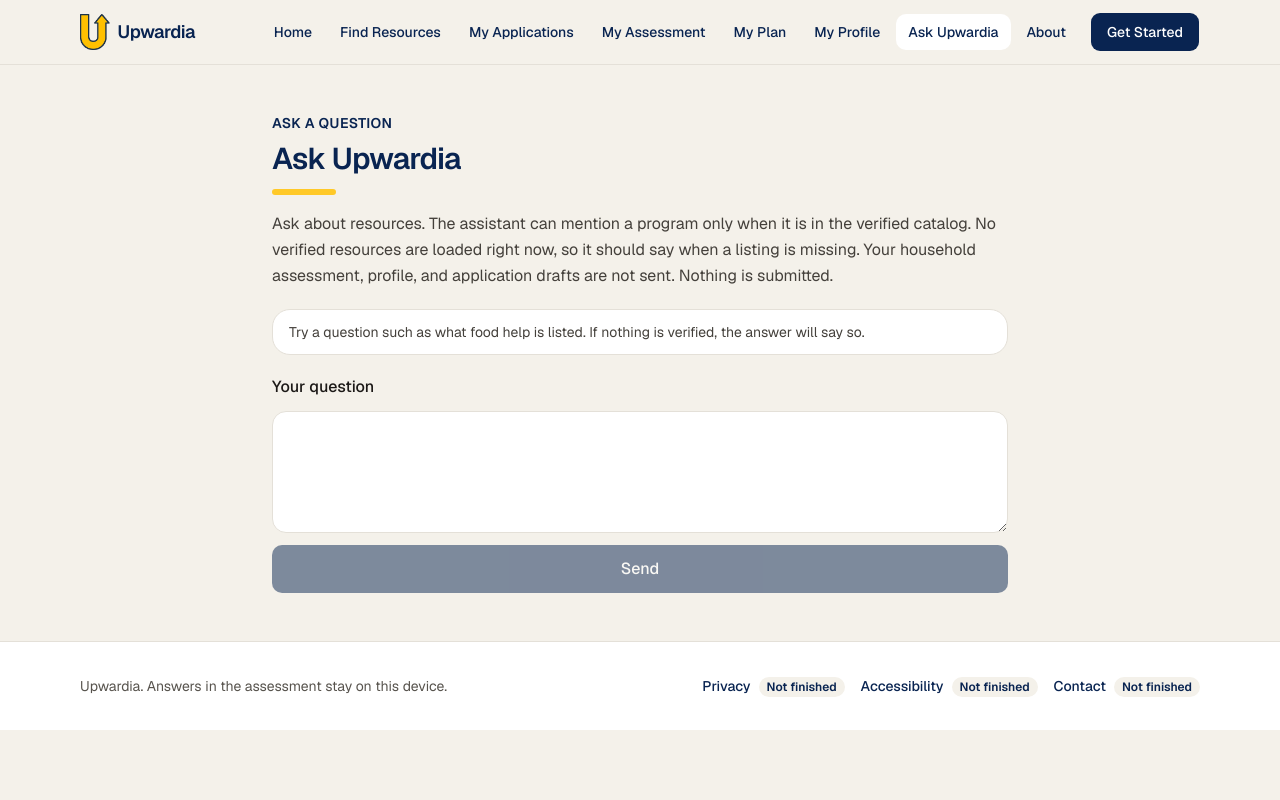
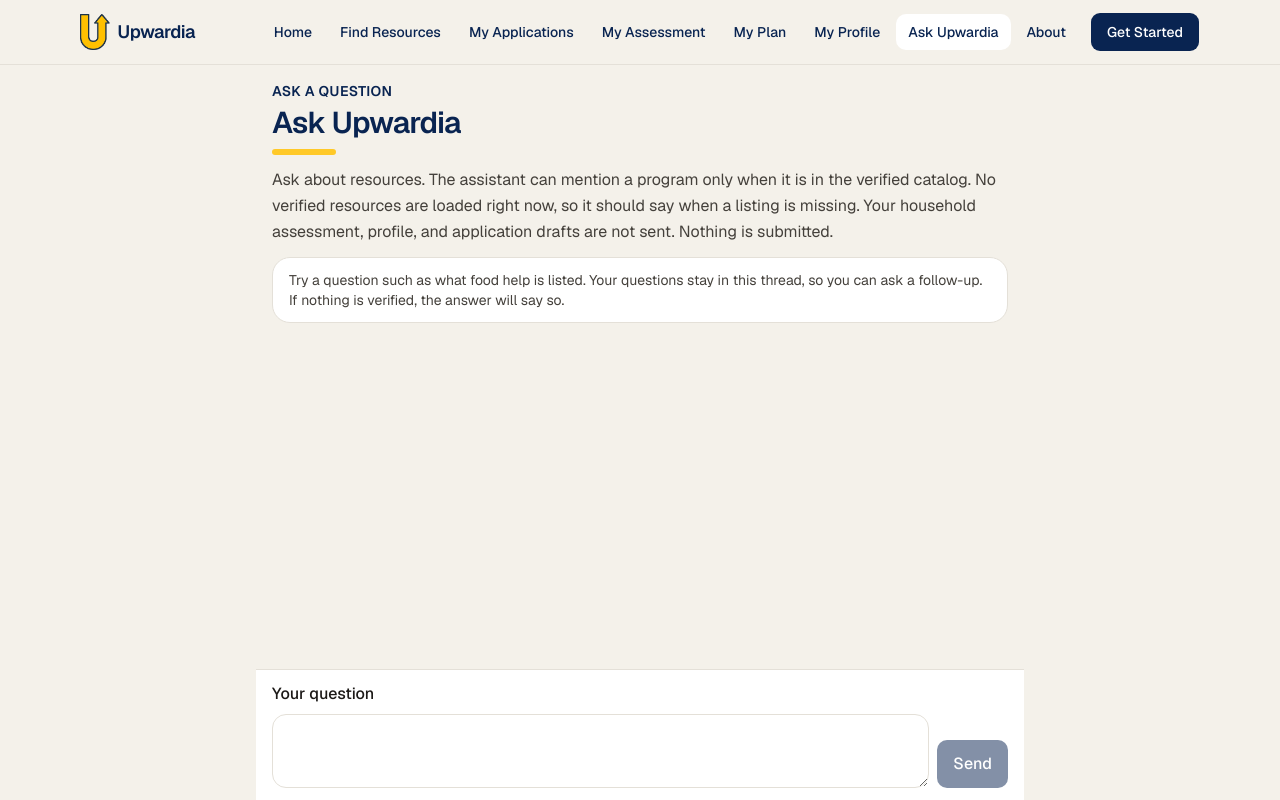
Before and after one commit to cartermilanv-netizen/upwardiamvp, a Next.js app: page /ask in a window 1280 px wide. Built offline with nearby package versions, Linux system fonts and the light colour scheme.

Commit message:
Keep the Ask Upwardia conversation on screen.
Follow-up questions stay in the thread and are sent with the earlier turns.

Co-authored-by: milancarter <milancarter@g.ucla.edu>

```diff
--- a/components/ask-upwardia.tsx
+++ b/components/ask-upwardia.tsx
@@ -1,7 +1,8 @@
 "use client";
 
-import { useState, type FormEvent } from "react";
+import { useEffect, useRef, useState, type FormEvent } from "react";
 import { MAX_MESSAGE_LENGTH } from "@/lib/chat/limits";
+import { withAssistantReply, withUserMessage } from "@/lib/chat/thread";
 import type { ChatMessage } from "@/lib/chat/validate";
 
 type Status = "idle" | "loading" | "error";
@@ -20,6 +21,14 @@ export function AskUpwardia() {
   const [draft, setDraft] = useState("");
   const [status, setStatus] = useState<Status>("idle");
   const [error, setError] = useState<string | null>(null);
+  const logRef = useRef<HTMLDivElement>(null);
+  const fieldRef = useRef<HTMLTextAreaElement>(null);
+
+  useEffect(() => {
+    const log = logRef.current;
+    if (!log) return;
+    log.scrollTop = log.scrollHeight;
+  }, [messages, status, error]);
 
   async function send(next: ChatMessage[]) {
     setStatus("loading");
@@ -47,7 +56,7 @@ export function AskUpwardia() {
         setError("The assistant could not answer just now. Try again in a moment.");
         return;
       }
-      setMessages([...next, { role: "assistant", content: reply.trim() }]);
+      setMessages(withAssistantReply(next, reply.trim()));
       setStatus("idle");
     } catch {
       setStatus("error");
@@ -59,26 +68,36 @@ export function AskUpwardia() {
     event.preventDefault();
     const content = draft.trim();
     if (!content || status === "loading") return;
-    const next = [...messages, { role: "user" as const, content }];
+    const next = withUserMessage(messages, content);
     setMessages(next);
     setDraft("");
     void send(next);
+    fieldRef.current?.focus();
   }
 
   return (
-    <main className="mx-auto flex w-full max-w-3xl flex-col gap-5 px-4 py-8 sm:py-12">
-      <div>
+    <main className="mx-auto flex h-full min-h-0 w-full max-w-3xl flex-1 flex-col">
+      <header className="shrink-0 px-4 pt-4 pb-3">
         <p className="text-sm font-semibold tracking-wide text-[#092451] uppercase">Ask a question</p>
-        <h1 className="mt-2 text-3xl font-semibold tracking-tight text-[#092451]">Ask Upwardia</h1>
-        <div className="mt-3 h-1.5 w-16 rounded-full bg-[#FFC928]" aria-hidden />
-        <p className="mt-4 text-base leading-relaxed text-stone-700">
+        <h1 className="mt-1 text-2xl font-semibold tracking-tight text-[#092451] sm:text-3xl">Ask Upwardia</h1>
+        <div className="mt-2 h-1.5 w-16 rounded-full bg-[#FFC928]" aria-hidden />
+        <p className="mt-3 text-sm leading-relaxed text-stone-700 sm:text-base">
           Ask about resources. The assistant can mention a program only when it is in the verified catalog. No verified resources are loaded right now, so it should say when a listing is missing. Your household assessment, profile, and application drafts are not sent. Nothing is submitted.
         </p>
-      </div>
-      <div role="log" aria-live="polite" aria-busy={status === "loading"} className="flex flex-col gap-3">
+      </header>
+      <div
+        ref={logRef}
+        role="log"
+        aria-label="Conversation"
+        aria-live="polite"
+        aria-relevant="additions"
+        aria-busy={status === "loading"}
+        tabIndex={0}
+        className="flex min-h-0 flex-1 flex-col gap-3 overflow-y-auto px-4 pb-4 focus-visible:ring-2 focus-visible:ring-[#092451] focus-visible:outline-none"
+      >
         {messages.length === 0 && status === "idle" && (
           <p className="rounded-2xl border border-[#e4e0d8] bg-white px-4 py-3 text-sm text-stone-700">
-            Try a question such as what food help is listed. If nothing is verified, the answer will say so.
+            Try a question such as what food help is listed. Your questions stay in this thread, so you can ask a follow-up. If nothing is verified, the answer will say so.
           </p>
         )}
         {messages.map((message, index) => (
@@ -86,8 +105,8 @@ export function AskUpwardia() {
             key={`${message.role}-${index}`}
             className={
               message.role === "user"
-                ? "ml-8 rounded-2xl bg-[#092451] px-4 py-3 text-base leading-relaxed text-white"
-                : "mr-8 rounded-2xl border border-[#e4e0d8] bg-white px-4 py-3 text-base leading-relaxed text-stone-900"
+                ? "ml-8 max-w-[85%] self-end rounded-2xl bg-[#092451] px-4 py-3 text-base leading-relaxed break-words text-white sm:ml-16"
+                : "mr-8 max-w-[85%] self-start rounded-2xl border-y border-r border-[#e4e0d8] border-l-4 border-l-[#FFC928] bg-white px-4 py-3 text-base leading-relaxed break-words text-stone-900 sm:mr-16"
             }
           >
             <span className="mb-1 block text-xs font-semibold tracking-wide uppercase opacity-70">
@@ -97,11 +116,13 @@ export function AskUpwardia() {
           </p>
         ))}
         {status === "loading" && (
-          <p className="mr-8 rounded-2xl border border-[#e4e0d8] bg-white px-4 py-3 text-base text-stone-700">Looking that up…</p>
+          <p className="mr-8 max-w-[85%] self-start rounded-2xl border-y border-r border-[#e4e0d8] border-l-4 border-l-[#FFC928] bg-white px-4 py-3 text-base text-stone-700">
+            Looking that up…
+          </p>
         )}
       </div>
       {error && (
-        <div role="alert" className="rounded-2xl border border-rose-200 bg-white px-4 py-3">
+        <div role="alert" className="mx-4 mb-3 shrink-0 rounded-2xl border border-rose-200 bg-white px-4 py-3">
           <p className="text-sm text-rose-800">{error}</p>
           {messages.at(-1)?.role === "user" && (
             <button
@@ -114,17 +135,18 @@ export function AskUpwardia() {
           )}
         </div>
       )}
-      <form onSubmit={onSubmit} className="flex flex-col gap-3">
+      <form onSubmit={onSubmit} className="shrink-0 border-t border-[#e4e0d8] bg-white px-4 py-3">
         <label htmlFor="ask-question" className="text-base font-medium text-stone-900">
           Your question
         </label>
+        <div className="mt-2 flex items-end gap-2">
           <textarea
+            ref={fieldRef}
             id="ask-question"
             name="question"
-          rows={4}
+            rows={2}
             maxLength={MAX_MESSAGE_LENGTH}
             value={draft}
-          disabled={status === "loading"}
             onChange={(event) => setDraft(event.target.value)}
             onKeyDown={(event) => {
               if (event.key === "Enter" && !event.shiftKey) {
@@ -132,15 +154,16 @@ export function AskUpwardia() {
                 event.currentTarget.form?.requestSubmit();
               }
             }}
-          className="w-full rounded-xl border border-[#e4e0d8] bg-white px-3 py-3 text-base text-stone-950 focus-visible:ring-2 focus-visible:ring-[#092451] focus-visible:outline-none disabled:opacity-60"
+            className="min-h-12 w-full flex-1 resize-y rounded-xl border border-[#e4e0d8] bg-white px-3 py-3 text-base text-stone-950 focus-visible:ring-2 focus-visible:ring-[#092451] focus-visible:outline-none"
           />
           <button
             type="submit"
             disabled={status === "loading" || draft.trim() === ""}
-          className="h-12 rounded-lg bg-[#092451] text-base font-medium text-white focus-visible:ring-2 focus-visible:ring-[#092451] focus-visible:ring-offset-2 focus-visible:outline-none disabled:opacity-50"
+            className="h-12 shrink-0 rounded-lg bg-[#092451] px-4 text-base font-medium text-white focus-visible:ring-2 focus-visible:ring-[#092451] focus-visible:ring-offset-2 focus-visible:outline-none disabled:opacity-50"
           >
             {status === "loading" ? "Sending…" : "Send"}
           </button>
+        </div>
       </form>
     </main>
   );
--- a/components/site-chrome.tsx
+++ b/components/site-chrome.tsx
@@ -13,6 +13,8 @@ import { cn } from "@/lib/utils";
 const mobileIcons = [Home, Library, ClipboardList, ListChecks] as const;
 
 export function SiteChrome({ children }: { children: React.ReactNode }) {
+  const pathname = usePathname();
+  const chatLayout = pathname === routes.ask;
   return (
     <div className="flex h-dvh flex-col overflow-hidden">
       <a
@@ -22,9 +24,12 @@ export function SiteChrome({ children }: { children: React.ReactNode }) {
         Skip to content
       </a>
       <SiteHeader />
-      <div id="content" className="min-h-0 flex-1 overflow-y-auto pb-10 md:pb-0">
+      <div
+        id="content"
+        className={chatLayout ? "flex min-h-0 flex-1 flex-col overflow-hidden" : "min-h-0 flex-1 overflow-y-auto pb-10 md:pb-0"}
+      >
         {children}
-        <SiteFooter />
+        {chatLayout ? null : <SiteFooter />}
       </div>
       <MobileNav />
     </div>
--- /dev/null
+++ b/lib/chat/thread.ts
@@ -0,0 +1,9 @@
+import type { ChatMessage } from "@/lib/chat/validate";
+
+export function withUserMessage(messages: readonly ChatMessage[], content: string): ChatMessage[] {
+  return [...messages, { role: "user", content }];
+}
+
+export function withAssistantReply(messages: readonly ChatMessage[], content: string): ChatMessage[] {
+  return [...messages, { role: "assistant", content }];
+}
```
Also changed, not shown: 1 other file (tests, documents, lock files or other folders). Lines whose indentation alone changed are shown as unchanged.
